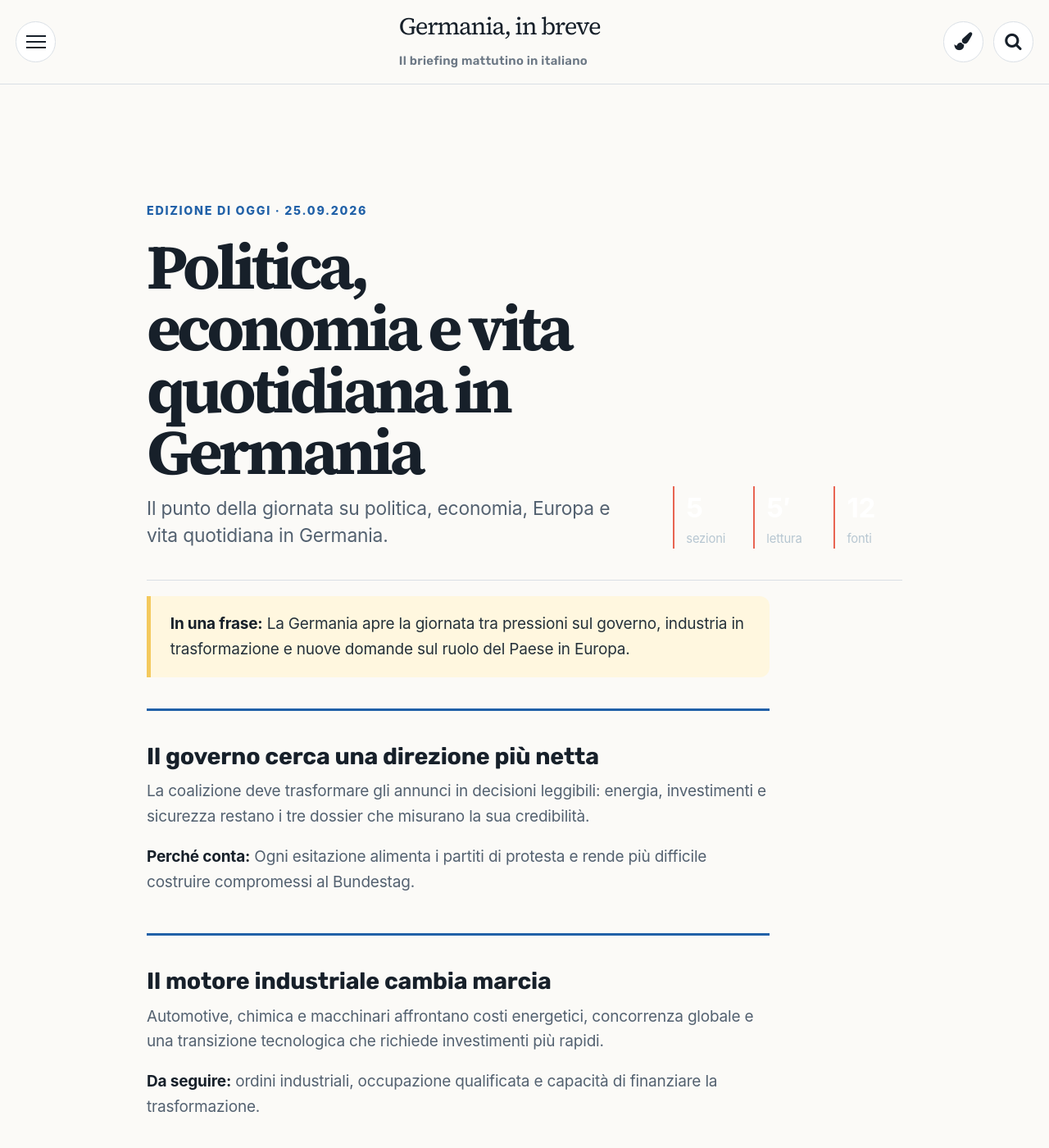
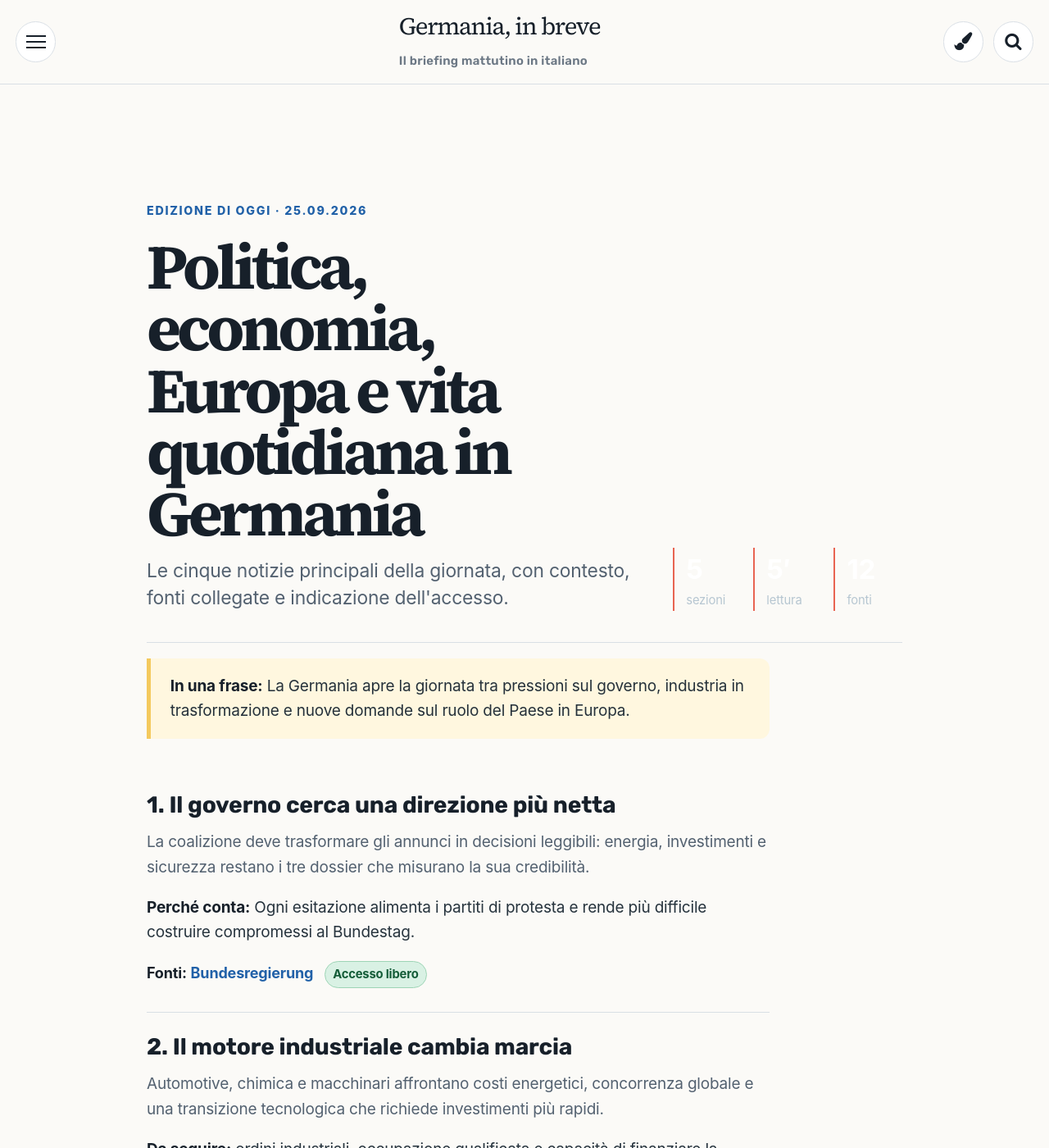
Before and after one commit to ottoottone/prj-news-mattino, a Jekyll site: the page built from index.html, in a window 1280 px wide and 1400 px high. Shown: the whole window at 82% size. Built offline with Jekyll 4.4.1, drawn with Linux system fonts in a browser that asks for light colours; some web fonts are replaced; the list of posts is cut into pages by our own code; some of the changed text lies outside the part shown.

Commit message:
feat: align briefing with morning meeting format

```diff
--- a/assets/css/briefing.css
+++ b/assets/css/briefing.css
@@ -55,8 +55,15 @@ body { font-family:"Inter", "Helvetica Neue", Arial, sans-serif; letter-spacing:
 .briefing-section { border-top:3px solid var(--briefing-blue); padding-top:1rem; margin:3rem 0; }
 .briefing-section h2 { color:var(--briefing-ink); }
 .briefing-summary { background:#fff7df; border-left:5px solid var(--briefing-yellow); padding:1rem 1.25rem; border-radius:0 12px 12px 0; color:#25313a; }
-.source-list { list-style:none; padding:0; display:grid; gap:.65rem; }
-.source-list li { padding:.8rem 1rem; border:1px solid var(--border); border-radius:12px; background:var(--surface); }
+.briefing-item { padding:1.35rem 0 1.5rem; border-bottom:1px solid var(--briefing-line); }
+.briefing-item h2 { margin:0 0 .7rem; color:var(--briefing-ink); font-size:clamp(1.35rem,2.2vw,1.8rem); line-height:1.2; }
+.briefing-item p { max-width:72ch; }
+.why-it-matters { color:#26333d; }
+.item-sources { font-size:.95rem; margin:1rem 0 0; }
+.item-sources a { font-weight:700; }
+.source-access { display:inline-block; margin-left:.45rem; padding:.2rem .5rem; border-radius:999px; font-size:.78rem; font-weight:700; white-space:nowrap; }
+.source-access.open { background:#d9f1e4; color:#145c38; border:1px solid #9dd4b5; }
+.source-access.paywalled { background:#fff0d6; color:#744400; border:1px solid #e5bd75; }
 .post-tags, .post-categories { display:none; }
 .site-footer { margin-top:5rem; }
 @media (max-width:700px) { .masthead-byline { display:none; } .briefing-hero { padding-bottom:3.5rem; } .briefing-hero:after { width:140px; height:140px; right:0; } .latest-briefing-grid,.principles-grid { grid-template-columns:1fr; } .briefing-facts { margin-top:1rem; } .section-heading { align-items:flex-start; flex-direction:column; } .content { padding-left:1.25rem; padding-right:1.25rem; } }
--- a/collections/_newsletter/2026-09-25-il-briefing-di-oggi.md
+++ b/collections/_newsletter/2026-09-25-il-briefing-di-oggi.md
@@ -1,25 +1,23 @@
 ---
-title: "Politica, economia e vita quotidiana in Germania"
+title: "Politica, economia, Europa e vita quotidiana in Germania"
 date: 2026-09-25
-description: "Il punto della giornata su politica, economia, Europa e vita quotidiana in Germania."
+description: "Le cinque notizie principali della giornata, con contesto, fonti collegate e indicazione dell'accesso."
 sections: 5
 reading_time: 5
 sources_count: 12
 categories: [Politica, Economia, Europa, Società]
 tags: [briefing, germania, berlino, europa, lavoro, energia]
-toc: true
+toc: false
 ---
 
 <div class="briefing-summary"><strong>In una frase:</strong> La Germania apre la giornata tra pressioni sul governo, industria in trasformazione e nuove domande sul ruolo del Paese in Europa.</div>
 
-<section class="briefing-section"><h2>Il governo cerca una direzione più netta</h2><p>La coalizione deve trasformare gli annunci in decisioni leggibili: energia, investimenti e sicurezza restano i tre dossier che misurano la sua credibilità.</p><p><strong>Perché conta:</strong> Ogni esitazione alimenta i partiti di protesta e rende più difficile costruire compromessi al Bundestag.</p></section>
+<article class="briefing-item"><h2>1. Il governo cerca una direzione più netta</h2><p>La coalizione deve trasformare gli annunci in decisioni leggibili: energia, investimenti e sicurezza restano i tre dossier che misurano la sua credibilità.</p><p class="why-it-matters"><strong>Perché conta:</strong> Ogni esitazione alimenta i partiti di protesta e rende più difficile costruire compromessi al Bundestag.</p><p class="item-sources"><strong>Fonti:</strong> <a href="https://www.bundesregierung.de/" rel="noopener">Bundesregierung</a> <span class="source-access open">Accesso libero</span></p></article>
 
-<section class="briefing-section"><h2>Il motore industriale cambia marcia</h2><p>Automotive, chimica e macchinari affrontano costi energetici, concorrenza globale e una transizione tecnologica che richiede investimenti più rapidi.</p><p><strong>Da seguire:</strong> ordini industriali, occupazione qualificata e capacità di finanziare la trasformazione.</p></section>
+<article class="briefing-item"><h2>2. Il motore industriale cambia marcia</h2><p>Automotive, chimica e macchinari affrontano costi energetici, concorrenza globale e una transizione tecnologica che richiede investimenti più rapidi.</p><p class="why-it-matters"><strong>Da seguire:</strong> ordini industriali, occupazione qualificata e capacità di finanziare la trasformazione.</p><p class="item-sources"><strong>Fonti:</strong> <a href="https://www.destatis.de/EN/Home/_node.html" rel="noopener">Destatis</a> <span class="source-access open">Accesso libero</span></p></article>
 
-<section class="briefing-section"><h2>Berlino resta decisiva per il prossimo compromesso europeo</h2><p>Le scelte tedesche su bilancio, difesa e competitività hanno effetti diretti sulle priorità dell’Unione. La domanda non è solo quanto spendere, ma come farlo insieme.</p></section>
+<article class="briefing-item"><h2>3. Berlino resta decisiva per il prossimo compromesso europeo</h2><p>Le scelte tedesche su bilancio, difesa e competitività hanno effetti diretti sulle priorità dell’Unione. La domanda non è solo quanto spendere, ma come farlo insieme.</p><p class="item-sources"><strong>Fonti:</strong> <a href="https://www.bundesregierung.de/" rel="noopener">Bundesregierung</a> · <a href="https://www.tagesschau.de/" rel="noopener">Tagesschau</a> <span class="source-access open">Accesso libero</span></p></article>
 
-<section class="briefing-section"><h2>Affitti, trasporti e burocrazia: il Paese reale</h2><p>Per chi vive in Germania, la politica si misura anche nei tempi di attesa, nei costi della casa e nella qualità dei servizi pubblici.</p></section>
+<article class="briefing-item"><h2>4. Affitti, trasporti e burocrazia: il Paese reale</h2><p>Per chi vive in Germania, la politica si misura anche nei tempi di attesa, nei costi della casa e nella qualità dei servizi pubblici.</p><p class="why-it-matters"><strong>Perché conta:</strong> sono questi indicatori a determinare se la crescita arriva davvero nella vita quotidiana.</p><p class="item-sources"><strong>Fonti:</strong> <a href="https://www.destatis.de/EN/Home/_node.html" rel="noopener">Destatis</a> <span class="source-access open">Accesso libero</span></p></article>
 
-<section class="briefing-section"><h2>Tre segnali per chi vive tra Italia e Germania</h2><ul><li>Il mercato del lavoro premia competenze tecniche e linguistiche.</li><li>Le decisioni tedesche sull’energia incidono anche sull’economia italiana.</li><li>Capire il contesto locale aiuta a leggere meglio le notizie dall’Italia.</li></ul></section>
-
-<section class="briefing-section"><h2>Fonti</h2><ul class="source-list"><li><a href="https://www.bundesregierung.de/" rel="noopener">Bundesregierung</a><br><small>Comunicati e decisioni del governo federale.</small></li><li><a href="https://www.destatis.de/EN/Home/_node.html" rel="noopener">Destatis</a><br><small>Dati ufficiali su economia e società.</small></li><li><a href="https://www.tagesschau.de/" rel="noopener">Tagesschau</a><br><small>Copertura quotidiana della radiotelevisione pubblica.</small></li></ul></section>
+<article class="briefing-item"><h2>5. Tre segnali per chi vive tra Italia e Germania</h2><ul><li>Il mercato del lavoro premia competenze tecniche e linguistiche.</li><li>Le decisioni tedesche sull’energia incidono anche sull’economia italiana.</li><li>Capire il contesto locale aiuta a leggere meglio le notizie dall’Italia.</li></ul><p class="item-sources"><strong>Fonti:</strong> <a href="https://www.destatis.de/EN/Home/_node.html" rel="noopener">Destatis</a> · <a href="https://www.tagesschau.de/" rel="noopener">Tagesschau</a> <span class="source-access open">Accesso libero</span></p></article>
```
